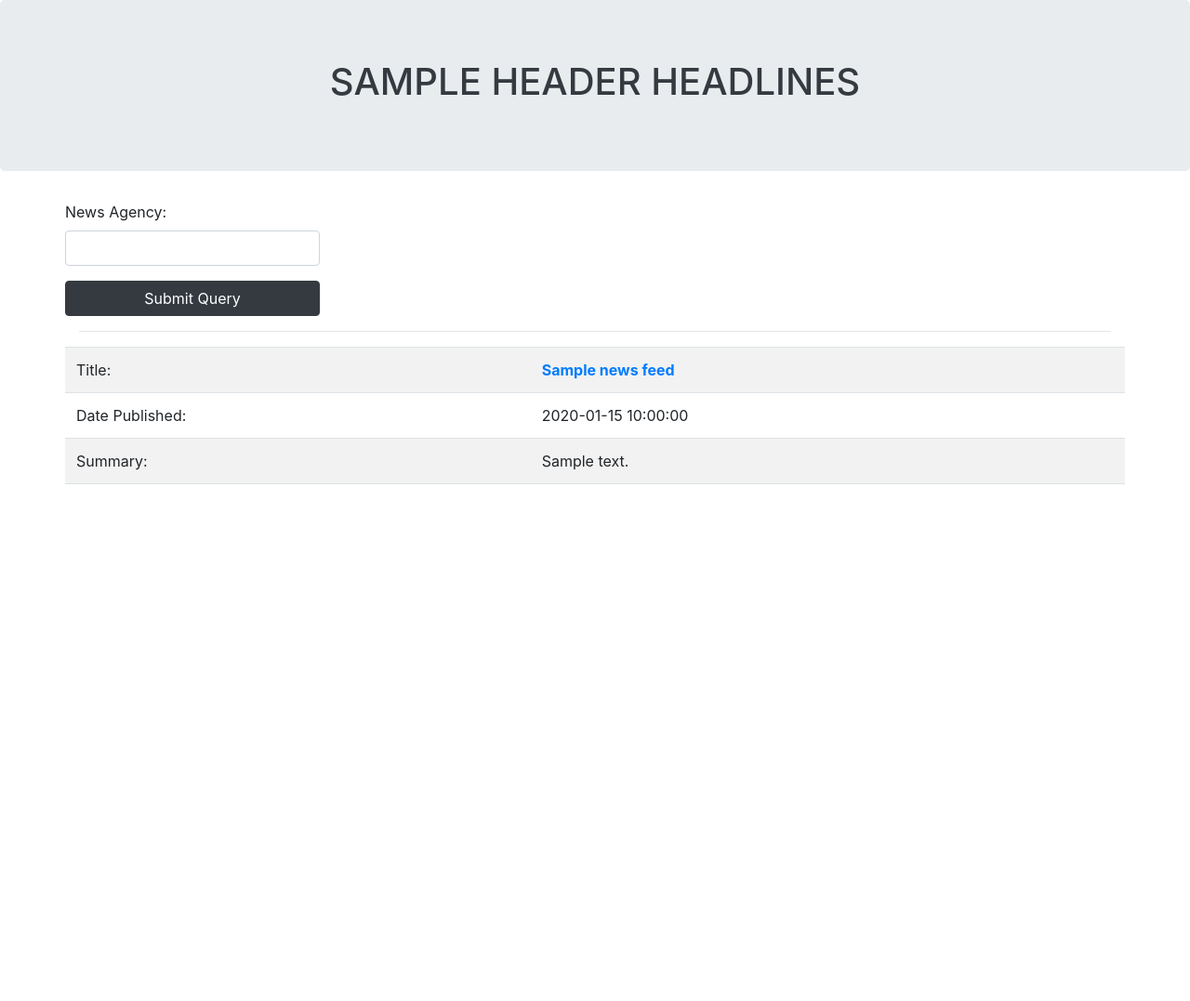
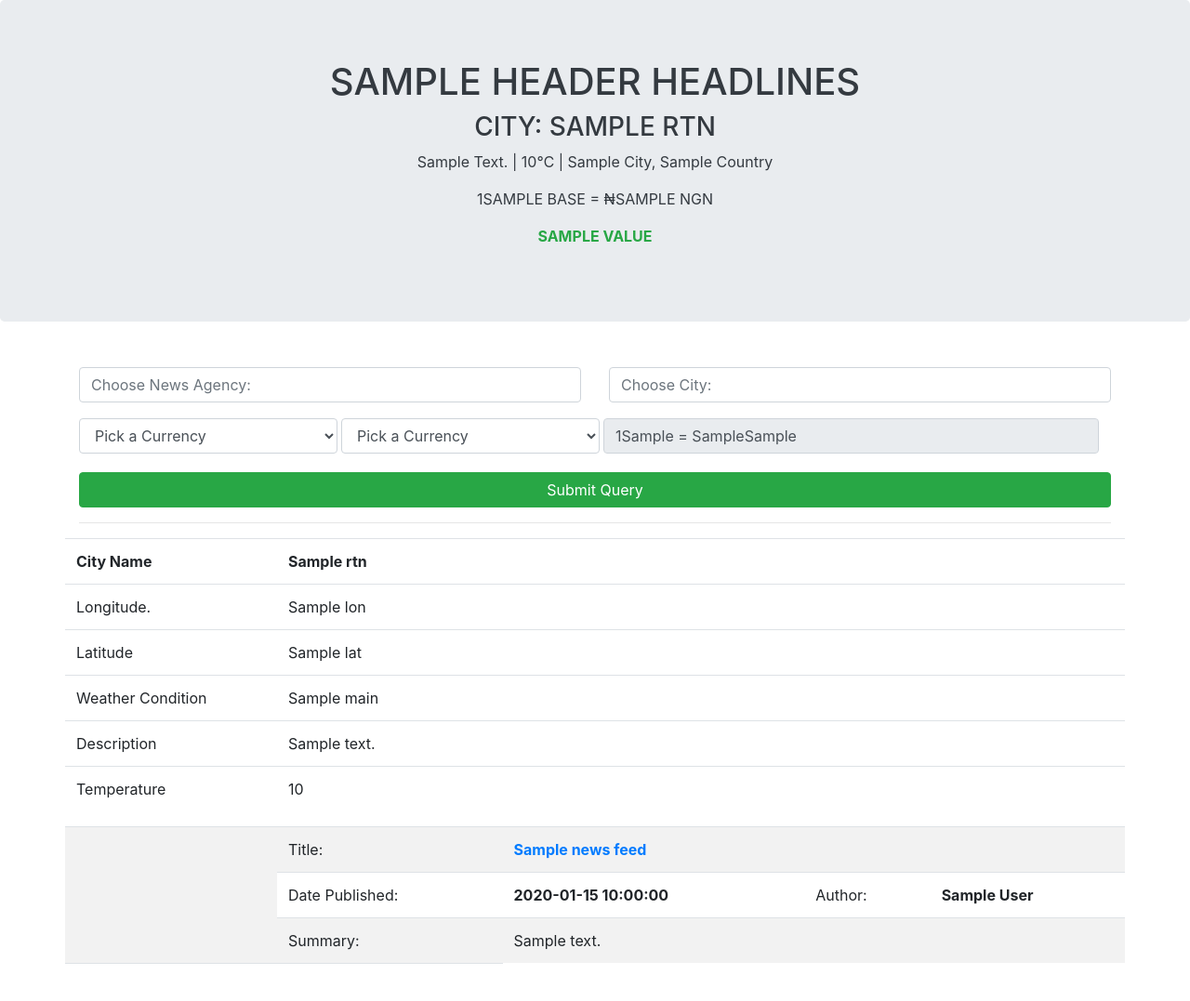
Before and after one commit to KramStyles/headlines, a Flask app: template templates/request.jinja2 in a window 1280 px wide. Shown: the whole page at 93% size. Before the commit the page ends 521 px from the top, so only its background shows below. Run offline with Flask 2, Linux system fonts and the light colour scheme; the template is opened without the code that fills it: most values are stand-ins (such as "Sample title", 1, 10 or a date in 2020); some libraries are stand-ins or nearby versions.

Commit message:
last change

```diff
--- a/app.py
+++ b/app.py
@@ -1,5 +1,8 @@
-from flask import Flask, render_template, request
+from flask import Flask, render_template, request, make_response
 import feedparser
+import json, urllib, requests, datetime
+import urllib.request
+import urllib.parse
 
 app = Flask(__name__)
 
@@ -8,6 +11,15 @@ rssFeeds = {
     'bbc': 'http://feeds.bbci.co.uk/news/rss.xml',
     'cnn': 'http://rss.cnn.com/rss/edition.rss',
     'fox': 'http://feeds.foxnews.com/foxnews/latest',
+}
+
+DEFAULTS = {
+    'article': 'bbc',
+    'city': 'Enugu',
+    'api_key': '7826b779b9c7e0768b8f1a46228110a3',
+    'curr_key': '607aab47547941a49d8085e68c835749',
+    'curr_from': 'NGN',
+    'curr_to': 'USD'
 }
 
 
@@ -24,12 +36,79 @@ def index(article='bbc'):
 def getNews():
     query = request.args.get('agency')
     if not query or query.lower() not in rssFeeds:
-        agency = 'bbc'
+        agency = DEFAULTS['article']
     else:
         agency = query.lower()
+    city = request.args.get('city')
+    if not city:
+        city = request.cookies.get("city")
+        if not city:
+            city = DEFAULTS['city']
+    api_url = "http://api.openweathermap.org/data/2.5/weather?q=" + city + "&units=metric&appid=" + DEFAULTS['api_key']
+    rtn = requests.get(api_url)
+    rtns = json.loads(rtn.text)
+    curr, value = getCurrency()
+    currFrom = request.args.get('currFrom')
+    if not currFrom:
+        currFrom = request.cookies.get('currFrom')
+        if not currFrom:
+            currFrom = DEFAULTS['curr_from']
+    currTo = request.args.get('currTo')
+    if not currTo:
+        currTo = request.cookies.get('currTo')
+        if not currTo:
+            currTo = DEFAULTS['curr_to']
+    value1 = value.get(currFrom)
+    value2 = value.get(currTo)
+    value11 = value1 / value2
+    value = currFrom + ' TO ' + currTo
     feed = feedparser.parse(rssFeeds[agency])
-    return render_template('request.jinja2', header=agency, title=agency.upper() + 'NewsFeed Request',
-                           newsFeeds=feed['entries'])
+    # weather = myGetWeather(city)
+    response = make_response(render_template('request.jinja2', header=agency, title=agency.upper() + 'NewsFeed Request',
+                                             newsFeeds=feed['entries'], rtns=rtns, city=city, curr=curr, value=value,
+                                             currValue=value11,
+                                             currFrom=currFrom, currTo=currTo))
+    expires = datetime.datetime.now() + datetime.timedelta(days=31)
+    response.set_cookie("city", city, expires=expires)
+    response.set_cookie("currFrom", currFrom, expires=expires)
+    response.set_cookie("currTo", currTo, expires=expires)
+    return response
+
+
+def getCurrency():
+    api_url = "https://openexchangerates.org/api/latest.json?app_id=" + DEFAULTS['curr_key']
+    rtn = requests.get(api_url)
+    rtns = json.loads(rtn.text)
+    value = json.loads(rtn.text).get('rates')
+    return rtns, value
+
+
+def myGetWeather(query):
+    api_url = "http://api.openweathermap.org/data/2.5/weather?q=" + query + "&units=metric&appid=" + DEFAULTS['api_key']
+    rtn = requests.get(api_url)
+    rtnss = json.loads(rtn.text)
+    return rtnss
+
+
+def getWeather(query):
+    api_url = 'http://api.openweathermap.org/data/2.5/weather?q=aba&units=metric&appid=7826b779b9c7e0768b8f1a46228110a3'
+    query = urllib.parse.quote(query)
+    url = api_url.format(query)
+    data = urllib.request.urlopen(url).read()
+    parsed = json.loads(data)
+    weather = None
+    if parsed.get('weather'):
+        weather = {
+            "Description": parsed['weather'][0]['description'],
+            "Temperature": parsed['main']['temp'],
+            "City": parsed['name']
+        }
+    return weather
+
+
+@app.route('/3d')
+def d():
+    return render_template('3dTransforms.jinja2')
 
 
 if __name__ == '__main__':
--- a/templates/request.jinja2
+++ b/templates/request.jinja2
@@ -1,33 +1,117 @@
 {% include 'header.html' %}
+<style>
+    .sidemarg {
+        margin: 0 10px;
+    }
+
+    .topmarg {
+        margin: 20px 0 0;
+    }
+    .input100{
+        width: 100% !important;
+        }
+    .input50{
+        width: 48% !important;
+        }
+    .input25{
+        width: 25% !important;
+        }
+</style>
 <body>
 <div class="jumbotron text-center text-dark">
     <h1 class="text-uppercase">{{ header }} Headlines</h1>
+    <h3 class="text-uppercase">City: {{ rtns.name }}</h3>
+    <p class="text-capitalize">{{ rtns.weather.0.description }} | {{ rtns.main['temp'] }}&#8451;
+        | {{ city }}, {{ rtns.sys.country }}</p>
+    <p class="text-uppercase">1{{ curr.base }} = &#8358;{{ curr.rates.NGN }} </p>
+    <p class="text-uppercase text-success font-weight-bold">{{ value }}</p>
 </div>
 <div class="container">
     <div class="row">
-            <form method = 'get'>
-            <div class="form-group">
-                <label for="agency">News Agency:</label>
-                <input type="text" class="form-control" id="agency" name="agency"/>
+        <form method='get' class="form-inline" style="margin:auto">
+            <div class="col-6">
+                <input type="text" class="form-control input100" id="agency" name="agency" placeholder="Choose News Agency:"/>
             </div>
-            <input type="submit" value="Submit Query" class="btn btn-dark btn-block"/>
+{#            <input type="submit" value="Submit Query" class="btn btn-dark btn-block"/>#}
+{#        </form>#}
+{#        <form method='get'>#}
+            <div class="col-6">
+                <input type="text" class="form-control input100" id="city" name="city" placeholder="Choose City:"/>
+            </div>
+{#            <input type="submit" value="<Submit></Submit> Query" class="btn btn-dark btn-block"/>#}
+{#        </form>#}
+{#        <form class="form-inline sidemarg">#}
+        <br> <br> <br>
+            <div class="col-12">
+                <select class="form-control input25" name="currFrom">
+                    <option value="">Pick a Currency</option>
+                    {% for foo in curr.rates %}
+                        <option value="{{ foo }}">{{ foo }}</option>
+                    {% endfor %}
+                </select>
+                <select class="form-control input25" name="currTo">
+                    <option value="">Pick a Currency</option>
+                    {% for foo in curr.rates %}
+                        <option value="{{ foo }}">{{ foo }}</option>
+                    {% endfor %}
+                </select>
+                <input type="text" class="form-control input50" name="result" readonly value="1{{ currFrom }} = {{ currValue }}{{ currTo }}" width="70%"/>
+                <input type="submit" value="Submit Query" class="btn btn-success btn-block topmarg"/>
+            </div>
         </form>
     </div>
     <hr>
     <div class="row">
+        <table width="50%" class="table">
+            <tr>
+                <th width="10%">City Name</th>
+                <th>{{ rtns.name }}</th>
+            </tr>
+            <tr>
+                <td width="5%">Longitude.</td>
+                <td>{{ rtns.coord['lon'] }}</td>
+            </tr>
+            <tr>
+                <td width="20%">Latitude</td>
+                <td>{{ rtns.coord['lat'] }}</td>
+            </tr>
+            <tr>
+                <td width="20%">Weather Condition</td>
+                <td>{{ rtns['weather'][0]['main'] }}</td>
+            </tr>
+            <tr>
+                <td width="20%">Description</td>
+                <td>{{ rtns.weather.0.description }}</td>
+            </tr>
+            <tr>
+                <td width="20%">Temperature</td>
+                <td>{{ rtns.main['temp'] }}</td>
+            </tr>
+        </table>
         <table class="table table-striped">
             {% for newsFeed in newsFeeds %}
                 <tr>
-                    <td>Title: </td>
-                    <td><b><a href="{{ newsFeed.link }}">{{ newsFeed.title }}</a></b></td>
+                    <td rowspan="3" width="20%">{% if header == 'iol' or header == 'fox' %}
+                        <img src="{{ newsFeed.media_content.0.url }}" alt="thumbnail" width="100%" height="150px"/>
+                    {% endif %}
+                        {% if header == 'cnn' %}
+                            <h5>cnn
+                                <small>{{ newsFeed.media_content }}</small>
+                            </h5>
+                        {% endif %}
+                    </td>
+                    <td>Title:</td>
+                    <td colspan="3"><b><a href="{{ newsFeed.link }}">{{ newsFeed.title }}</a></b></td>
                 </tr>
                 <tr>
-                    <td>Date Published: </td>
-                    <td>{{ newsFeed.published }}</td>
+                    <td>Date Published:</td>
+                    <td><b>{{ newsFeed.published }}</b></td>
+                    <td>Author:</td>
+                    <td><b>{{ newsFeed.author }}</b></td>
                 </tr>
                 <tr>
-                    <td>Summary: </td>
-                    <td>{{ newsFeed.summary }}</td>
+                    <td>Summary:</td>
+                    <td colspan="3">{{ newsFeed.summary }}</td>
                 </tr>
                 <tr>
                     <td></td>
```
Also changed, not shown: api.py (added, +23 -0 lines), templates/3dTransforms.jinja2 (added, +35 -0 lines), templates/api.jinja2 (added, +50 -0 lines). Lines whose indentation alone changed are shown as unchanged.
